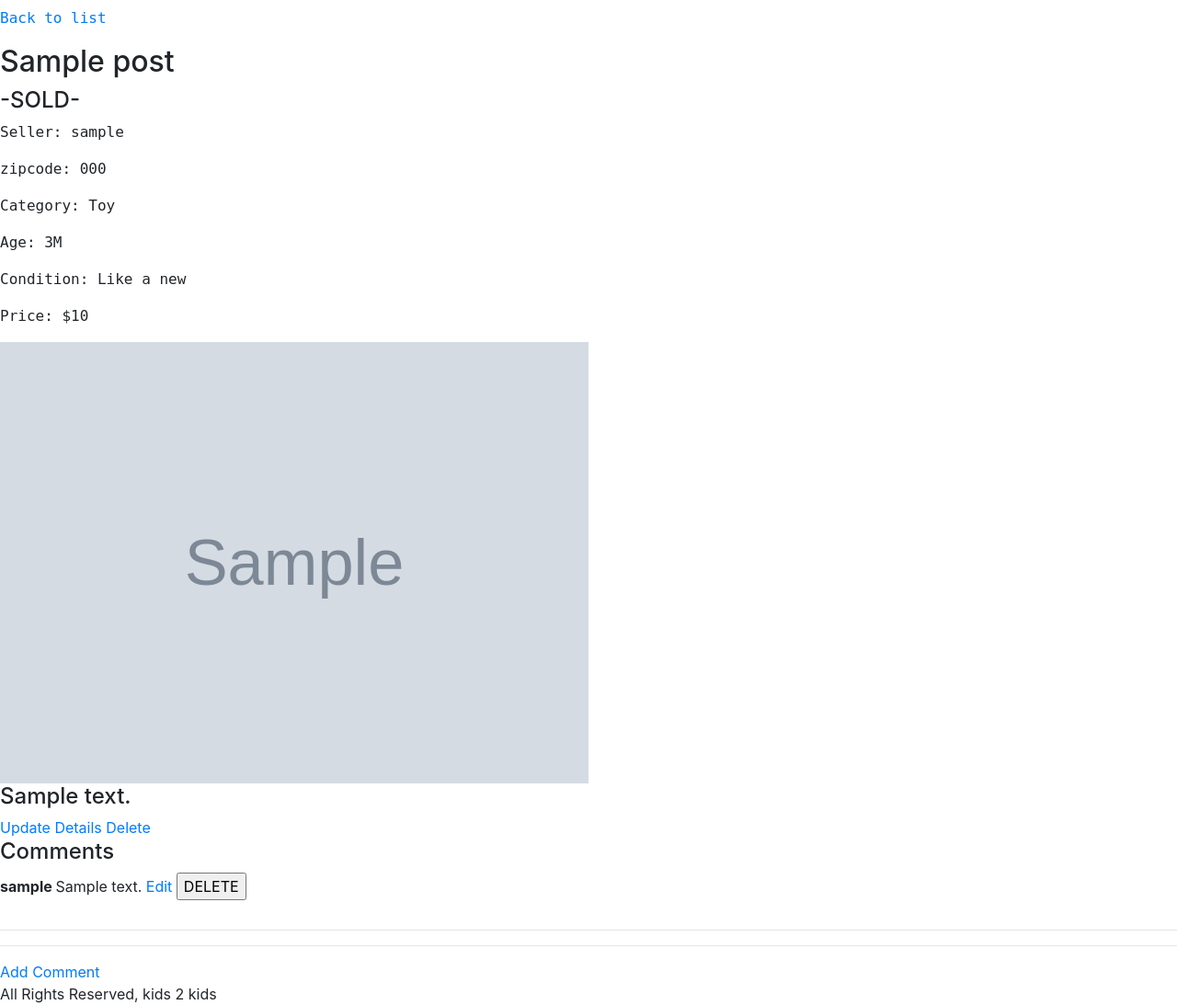
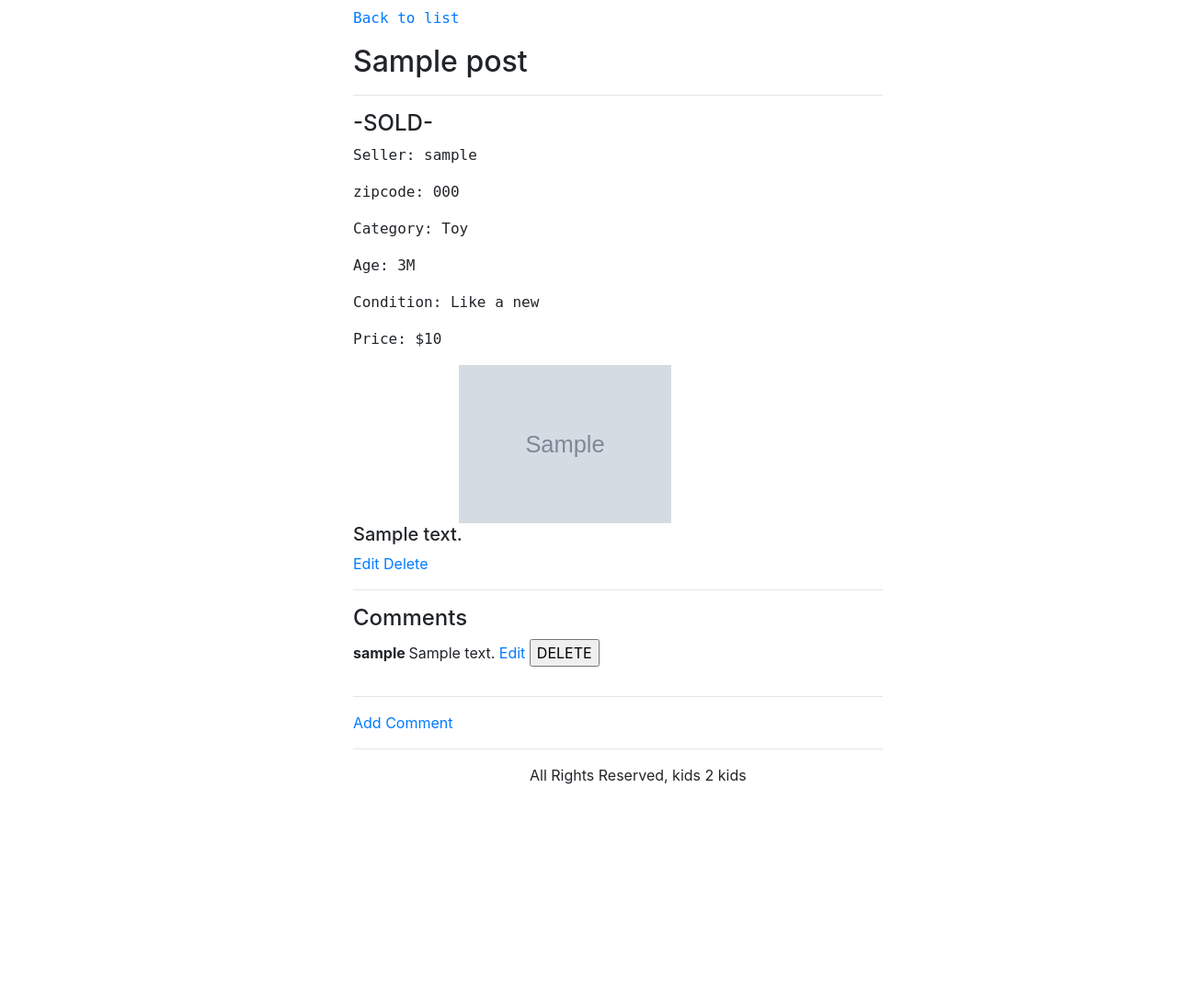
Before and after one commit to akhuh213/project4, a Django app: page /posts/1 in a window 1280 px wide. Shown: the part 99-1192 px from the top of the page at 92% size. After the commit the page ends 952 px from the top, so only its background shows below. Run offline with Django 3.2, Linux system fonts and the light colour scheme; a user stored in the database is signed in; tables that the repository leaves empty hold one stand-in row (values such as "Sample post"); grey boxes marked "Sample" are stand-in pictures; some libraries are stand-ins or nearby versions.

Commit message:
[css] Add style

```diff
--- a/main_app/context_processors.py
+++ b/main_app/context_processors.py
@@ -16,6 +16,18 @@ from django.db.models import Q
 
 
 
+def add_variable_to_context(request):
+    print(str(request.user.id))
+
+    if request.user.id:
+        message = Message.objects.filter(receiver=str(request.user.id), new=True)
+        print(message)
+        if message:
+            return {"test": "You have new message!"}
+        else:
+            return{"test":"no new message"}
+    else:
+        return {"test":""}
 
 # def add_variable_to_context(request):
 #     print(str(request.user.id))
@@ -31,22 +43,6 @@ from django.db.models import Q
 #             return {"test": "new message"}
 #         if msg.new == False:
 #             return {"test": "no message"}
-
-def add_variable_to_context(request):
-    print(str(request.user.id))
-
-    if request.user.id:
-        message = Message.objects.filter(receiver=str(request.user.id), new=True)
-        print(message)
-        if message:
-            return {"test": "You have new message!"}
-        else:
-            return{"test":"no new message"}
-    else:
-        return {"test":""}
-
-
-
 
     #         return {""}
     #         for msg in message:
--- a/main_app/static/style.css
+++ b/main_app/static/style.css
@@ -1,14 +1,16 @@
 @import <link href="https://fonts.googleapis.com/css2?family=Secular+One&display=swap" rel="stylesheet">
 
-h1 {
-    color: rgb(187, 87, 187);
-    text-shadow: white 1px 1px 1px;
-    font-family: 'Secular One', sans-serif;
+
+body{
+    display: flex;
+    flex-flow: column;
 
 }
+
 p {
     font-family: Monospace
 }
+
 .head {
     background-color: #dd88a4;
     padding-block-start: 0.3cm;
--- a/main_app/templates/base.html
+++ b/main_app/templates/base.html
@@ -10,6 +10,7 @@
 {% bootstrap_javascript jquery='full' %}
 
 {# Display django.contrib.messages as Bootstrap alerts #}
+
 
     <div class = head>
     <head>
--- a/main_app/templates/bootstrap/example.html
+++ /dev/null
@@ -1 +0,0 @@
-{% load bootstrap4 %}
--- a/main_app/templates/index.html
+++ b/main_app/templates/index.html
@@ -19,8 +19,6 @@
         display: flex;
         flex-flow: column;
         justify-content: space-evenly;
-
-        /* color: color:#dd88a4; */
 
     }
     #content-wrap{
--- a/main_app/templates/posts/index.html
+++ b/main_app/templates/posts/index.html
@@ -44,6 +44,11 @@
     height: 20vw;
     object-fit: cover;
 }
+#footer {
+        position : relative;
+        bottom : 0;
+        margin-inline-start: 45%;
+    }
 
 </style>
 
--- a/main_app/templates/posts/show.html
+++ b/main_app/templates/posts/show.html
@@ -1,6 +1,6 @@
 {% extends 'base.html' %}
-
 {% block content %}
+{% load static %}
 
 {# Load the tag library #}
 {% load bootstrap4 %}
@@ -11,13 +11,27 @@
 
 {# Display django.contrib.messages as Bootstrap alerts #}
 {% bootstrap_messages %}
+<style>
+.show{
+    margin-inline-start: 30%;
+    margin-inline-end: 25%;
+}
+.images{
+    margin-inline-start: 20%;
 
+}
+#footer {
+        position : relative;
+        bottom : 0;
+        margin-inline-start: 45%;
+    }
+</style>
 
-
-
+<div class = show>
 
     <p><a href="{% url 'post_index' %}"> Back to list </a></p>
     <h2>{{post.title}}</h2>
+    <hr />
     {% if post.sold == True %}
     <h4>-SOLD-</h4>
     {% endif %}
@@ -25,8 +39,8 @@
     {% if post.user == request.user%}
     <p>Seller: {{post.user}} </p>
     {% else %}
-    <p>Seller: {{post.user}}
-         <a href="{% url 'message_create' user.id post.user.id %}">message</p></a>
+    <strong>Seller: {{post.user}} </strong>
+         <a href="{% url 'message_create' user.id post.user.id %}">message </a>
     {% endif %}
     <p> zipcode: {{post.zipcode}} </p>
     </div>
@@ -65,12 +79,12 @@
             <img src="{{ post.img.url }}" class="img-responsive" style="width: 50%;" />
         </div>
     {% endif %}
-    <h4>{{post.content}}</h4>
+    <h5>{{post.content}}</h5>
     {% if post.user == request.user %}
-        <a href="{% url 'posts_update' post.id%}"> Update Details</a>
+        <a href="{% url 'posts_update' post.id%}"> Edit</a>
         <a href="{% url 'posts_delete' post.id%}"> Delete</a>
     {% endif %}
-
+        <hr />
     <h4> Comments </h4>
     {% if not post.comments.all %}
         No Comments Yet...<a href="{% url 'comment_create' post.id%}">
@@ -94,10 +108,10 @@
         <hr />
         {% endif %}
         {% endfor %}
-        <hr />
 
         <a href="{% url 'comment_create' post.id%}">
             Add Comment </a>
+            <hr />
     {% endif %}
-
+</div>
 {% endblock %}
--- a/project4/settings.py
+++ b/project4/settings.py
@@ -38,7 +38,7 @@ if DJANGO_HOST == "production":
     DEBUG = False
     STATIC_URL = 'https://kids2kids2s.herokuapp.com/'
 else:
-    DEBUG = False
+    DEBUG = True
     STATIC_URL = '/static/'
 
 # Build paths inside the project like this: BASE_DIR / 'subdir'.
```
Also changed, not shown: main_app/templates/main_app/comment_form.html (+10 -0 lines), main_app/templates/main_app/message_form.html (+10 -1 lines), main_app/templates/main_app/post_confirm_delete.html (+31 -2 lines), main_app/templates/main_app/post_form.html (+7 -1 lines), main_app/templates/profile.html (+25 -0 lines).
